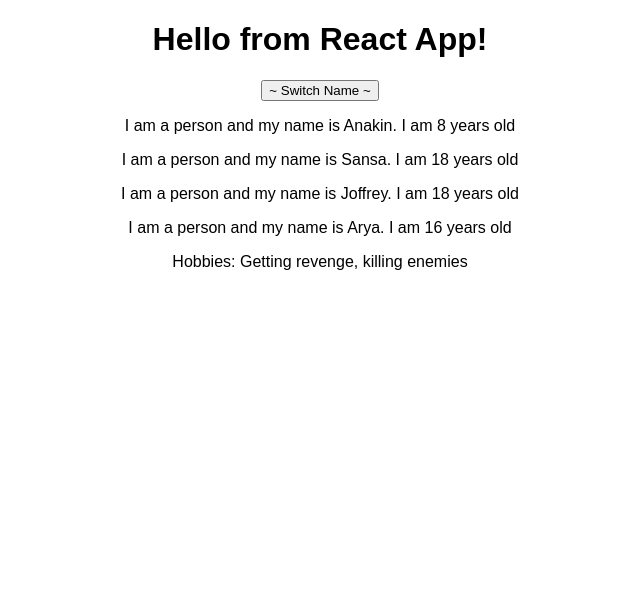
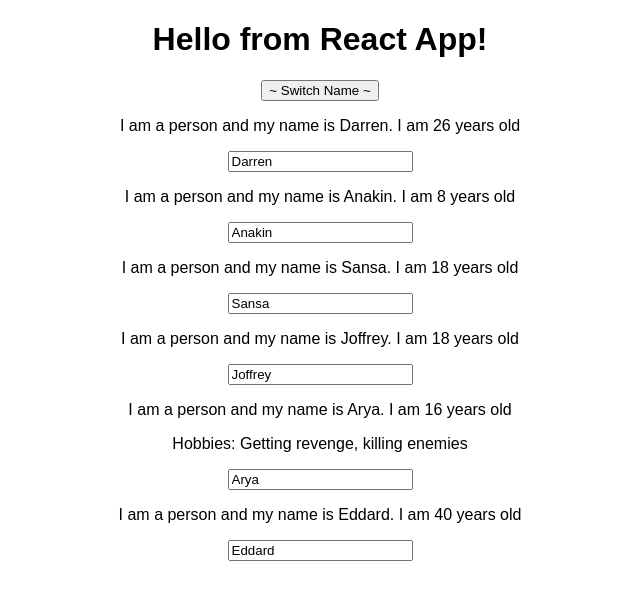
Before and after one commit to xyzst/useful-react-snippets, a React (Create React App) app: page / in a window 1280 px wide. Shown: the top 600 px of the page, without its empty margins (320-960 px from the left). Built offline with nearby package versions, Linux system fonts and the light colour scheme.

Commit message:
Add two way binding example; update readme; KNOWN BUG, only able to update state for a single value

```diff
--- a/src/App.js
+++ b/src/App.js
@@ -5,14 +5,27 @@
 const App = props => {
   const [personsState, setPersonsState] = useState({
     persons: [
+      { name: "Darren", age: 26 },
       { name: "Anakin", age: 8 },
       { name: "Sansa", age: 18 },
       { name: "Joffrey", age: 18 },
-      { name: "Arya", age: 16 }
+      { name: "Arya", age: 16 },
+      { name: "Eddard", age: 40 }
     ]
   });
 
-  const [otherState, setOtherState] = useState("some other value");
+  const nameChangeHandler = event => {
+    setPersonsState({
+      persons: [
+        { name: "Darren", age: 26 },
+        { name: "Anakin", age: 8 },
+        { name: "Sansa", age: 18 },
+        { name: "Joffrey", age: 18 },
+        { name: "Arya", age: 16 },
+        { name: event.target.value, age: 40 }
+      ]
+    });
+  };
 
   const switchNameHandler = newName => {
     setPersonsState({
@@ -21,8 +34,7 @@
         { name: "Sansa Stark", age: 18 },
         { name: "Joffrey Baratheon", age: 18 },
         { name: "Arya Stark", age: 16 },
-        { name: "Eddard Stark", age: 40 },
-        { name: newName, age: 69 }
+        { name: newName, age: 40 }
       ]
     });
   };
@@ -39,11 +51,17 @@
             name={x.name}
             age={x.age}
             click={switchNameHandler.bind(this, "...RandomValueHere")}
+            changed={nameChangeHandler}
           >
             Hobbies: Getting revenge, killing enemies
           </Person>
         ) : (
-          <Person name={x.name} age={x.age} />
+          <Person
+            name={x.name}
+            age={x.age}
+            click={switchNameHandler.bind(this, "x")}
+            changed={nameChangeHandler}
+          />
         )
       )}
     </div>
--- a/src/components/Person.js
+++ b/src/components/Person.js
@@ -7,6 +7,7 @@
         I am a person and my name is {props.name}. I am {props.age} years old
       </p>
       <p>{props.children}</p>
+      <input type="text" onChange={props.changed} value={props.name} />
     </div>
   );
 };
```
Also changed, not shown: 1 other file (tests, documents, lock files or other folders).
